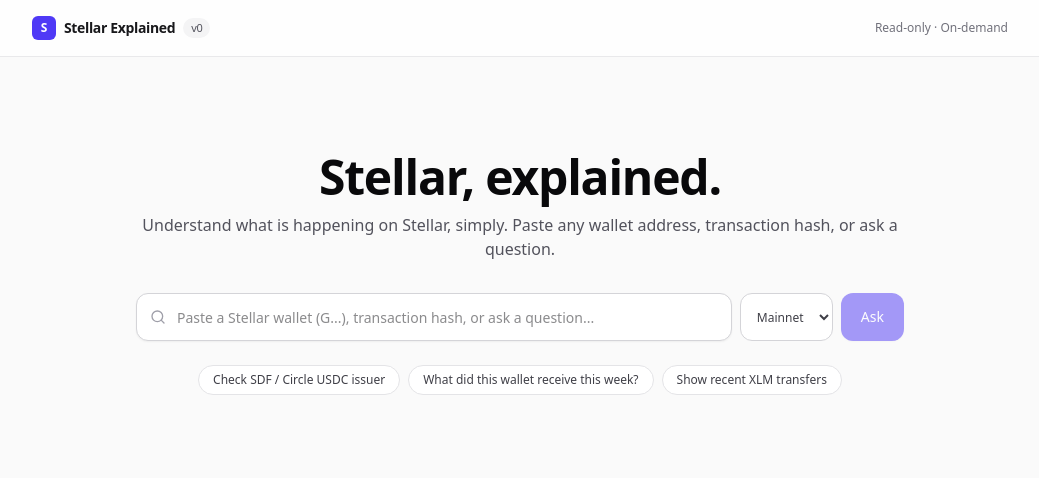
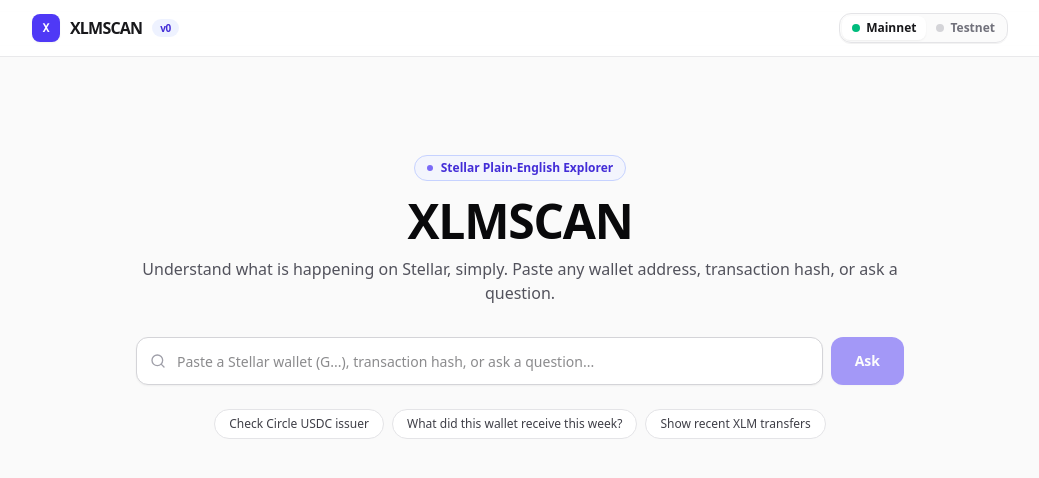
Before and after one commit to starkdevx/XlmScan-Friendly-Stellar-Block-Explorer, a Next.js app: page / in a window 1280 px wide. Shown: the top 478 px of the page, without its empty margins (120-1159 px from the left). Built offline with nearby package versions, Linux system fonts and the light colour scheme.

Commit message:
feat(ui): rename project to XLMSCAN and move network switcher to top bar

```diff
--- a/app/layout.tsx
+++ b/app/layout.tsx
@@ -1,9 +1,11 @@
 import type { Metadata } from "next";
-import Link from "next/link";
+import { Suspense } from "react";
+import { Navbar } from "@/components/Navbar";
+import { NetworkProvider } from "@/components/NetworkContext";
 import "./globals.css";
 
 export const metadata: Metadata = {
-  title: "Stellar Explorer — Ask Stellar Anything",
+  title: "XLMSCAN — Ask Stellar Anything",
   description:
     "Plain-English Stellar blockchain explorer. Look up wallets, transactions, and ask natural-language questions backed by verified on-chain data.",
 };
@@ -16,26 +18,12 @@ export default function RootLayout({
   return (
     <html lang="en">
       <body className="min-h-screen bg-zinc-50 text-zinc-950 dark:bg-zinc-950 dark:text-zinc-50">
-        <header className="sticky top-0 z-30 border-b border-zinc-200/80 bg-white/80 backdrop-blur-md dark:border-zinc-800/80 dark:bg-zinc-950/80">
-          <div className="mx-auto flex h-14 max-w-5xl items-center justify-between px-4 sm:px-6">
-            <Link
-              href="/"
-              className="flex items-center gap-2 text-sm font-semibold tracking-tight text-zinc-900 dark:text-zinc-100"
-            >
-              <span className="inline-flex h-6 w-6 items-center justify-center rounded-md bg-indigo-600 text-xs font-bold text-white">
-                S
-              </span>
-              <span>Stellar Explained</span>
-              <span className="rounded-full bg-zinc-100 px-2 py-0.5 text-[11px] font-medium text-zinc-600 dark:bg-zinc-800 dark:text-zinc-400">
-                v0
-              </span>
-            </Link>
-            <nav className="flex items-center gap-4 text-xs text-zinc-500 dark:text-zinc-400">
-              <span>Read-only · On-demand</span>
-            </nav>
-          </div>
-        </header>
-        <main className="mx-auto max-w-5xl px-4 py-8 sm:px-6">{children}</main>
+        <Suspense fallback={<div className="h-14 border-b border-zinc-200 bg-white" />}>
+          <NetworkProvider>
+            <Navbar />
+            <main className="mx-auto max-w-5xl px-4 py-8 sm:px-6">{children}</main>
+          </NetworkProvider>
+        </Suspense>
       </body>
     </html>
   );
--- a/app/page.tsx
+++ b/app/page.tsx
@@ -2,13 +2,13 @@
 
 import { useState } from "react";
 import type { NaturalLanguageQueryResult } from "@/lib/ai/schemas";
-import type { StellarNetwork } from "@/lib/stellar/validation";
 import { NaturalLanguageResult } from "@/components/NaturalLanguageResult";
 import { SearchBar } from "@/components/SearchBar";
+import { useNetwork } from "@/components/NetworkContext";
 
 const SAMPLE_PROMPTS = [
   {
-    label: "Check SDF / Circle USDC issuer",
+    label: "Check Circle USDC issuer",
     value: "GA5ZSEJYB37JRC5AVCIA5MOP4RHTM335X2KGX3IHOJAPP5RE34K4KZVN",
   },
   {
@@ -24,7 +24,7 @@ const SAMPLE_PROMPTS = [
 ];
 
 export default function HomePage() {
-  const [network, setNetwork] = useState<StellarNetwork>("mainnet");
+  const { network } = useNetwork();
   const [queryResult, setQueryResult] =
     useState<NaturalLanguageQueryResult | null>(null);
   const [contractNotice, setContractNotice] = useState<{
@@ -36,8 +36,12 @@ export default function HomePage() {
   return (
     <div className="mx-auto max-w-3xl py-10 sm:py-16">
       <div className="text-center">
-        <h1 className="text-4xl font-bold tracking-tight text-zinc-950 sm:text-5xl dark:text-zinc-50">
-          Stellar, explained.
+        <div className="inline-flex items-center gap-2 rounded-full border border-indigo-200 bg-indigo-50/60 px-3 py-1 text-xs font-semibold text-indigo-700 dark:border-indigo-900/60 dark:bg-indigo-950/40 dark:text-indigo-300">
+          <span className="h-1.5 w-1.5 rounded-full bg-indigo-600 animate-pulse" />
+          <span>Stellar Plain-English Explorer</span>
+        </div>
+        <h1 className="mt-4 text-4xl font-black tracking-tight text-zinc-950 sm:text-5xl dark:text-zinc-50">
+          XLMSCAN
         </h1>
         <p className="mt-3 text-base text-zinc-600 dark:text-zinc-400">
           Understand what is happening on Stellar, simply. Paste any wallet
@@ -47,10 +51,9 @@ export default function HomePage() {
 
       <div className="mt-8">
         <SearchBar
-          key={seedInput}
+          key={`${seedInput}-${network}`}
           initialValue={seedInput}
           network={network}
-          onNetworkChange={setNetwork}
           onQueryResult={(res) => {
             setContractNotice(null);
             setQueryResult(res);
--- /dev/null
+++ b/components/Navbar.tsx
@@ -0,0 +1,67 @@
+"use client";
+
+import Link from "next/link";
+import { Globe } from "lucide-react";
+import { useNetwork } from "./NetworkContext";
+import type { StellarNetwork } from "@/lib/stellar/validation";
+
+export function Navbar() {
+  const { network, setNetwork } = useNetwork();
+
+  return (
+    <header className="sticky top-0 z-30 border-b border-zinc-200/80 bg-white/85 backdrop-blur-md dark:border-zinc-800/80 dark:bg-zinc-950/85">
+      <div className="mx-auto flex h-14 max-w-5xl items-center justify-between px-4 sm:px-6">
+        <Link
+          href="/"
+          className="flex items-center gap-2.5 text-sm font-bold tracking-tight text-zinc-900 transition hover:opacity-90 dark:text-zinc-100"
+        >
+          <span className="inline-flex h-7 w-7 items-center justify-center rounded-lg bg-indigo-600 font-mono text-xs font-black text-white shadow-xs">
+            X
+          </span>
+          <span className="text-base font-black tracking-tighter">XLMSCAN</span>
+          <span className="rounded-full bg-indigo-50 px-2 py-0.5 text-[10px] font-semibold text-indigo-700 dark:bg-indigo-950 dark:text-indigo-300">
+            v0
+          </span>
+        </Link>
+
+        {/* Network switch in the top bar */}
+        <div className="flex items-center gap-2">
+          <div className="relative inline-flex items-center rounded-xl border border-zinc-200 bg-zinc-50/80 p-0.5 text-xs shadow-2xs dark:border-zinc-800 dark:bg-zinc-900/80">
+            <button
+              type="button"
+              onClick={() => setNetwork("mainnet")}
+              className={`inline-flex items-center gap-1.5 rounded-lg px-2.5 py-1 text-xs font-semibold transition ${
+                network === "mainnet"
+                  ? "bg-white text-zinc-900 shadow-xs dark:bg-zinc-800 dark:text-zinc-100"
+                  : "text-zinc-500 hover:text-zinc-800 dark:text-zinc-400 dark:hover:text-zinc-200"
+              }`}
+            >
+              <span
+                className={`h-2 w-2 rounded-full ${
+                  network === "mainnet" ? "bg-emerald-500" : "bg-zinc-300 dark:bg-zinc-600"
+                }`}
+              />
+              Mainnet
+            </button>
+            <button
+              type="button"
+              onClick={() => setNetwork("testnet")}
+              className={`inline-flex items-center gap-1.5 rounded-lg px-2.5 py-1 text-xs font-semibold transition ${
+                network === "testnet"
+                  ? "bg-white text-zinc-900 shadow-xs dark:bg-zinc-800 dark:text-zinc-100"
+                  : "text-zinc-500 hover:text-zinc-800 dark:text-zinc-400 dark:hover:text-zinc-200"
+              }`}
+            >
+              <span
+                className={`h-2 w-2 rounded-full ${
+                  network === "testnet" ? "bg-amber-500" : "bg-zinc-300 dark:bg-zinc-600"
+                }`}
+              />
+              Testnet
+            </button>
+          </div>
+        </div>
+      </div>
+    </header>
+  );
+}
--- /dev/null
+++ b/components/NetworkContext.tsx
@@ -0,0 +1,62 @@
+"use client";
+
+import React, {
+  createContext,
+  useContext,
+  useEffect,
+  useState,
+  useTransition,
+} from "react";
+import { usePathname, useRouter, useSearchParams } from "next/navigation";
+import type { StellarNetwork } from "@/lib/stellar/validation";
+
+interface NetworkContextValue {
+  network: StellarNetwork;
+  setNetwork: (net: StellarNetwork) => void;
+}
+
+const NetworkContext = createContext<NetworkContextValue>({
+  network: "mainnet",
+  setNetwork: () => {},
+});
+
+export function NetworkProvider({ children }: { children: React.ReactNode }) {
+  const router = useRouter();
+  const pathname = usePathname();
+  const searchParams = useSearchParams();
+  const [, startTransition] = useTransition();
+
+  const urlNetwork =
+    searchParams.get("network") === "testnet" ? "testnet" : "mainnet";
+  const [network, setNetworkState] = useState<StellarNetwork>(urlNetwork);
+
+  useEffect(() => {
+    const netFromUrl =
+      searchParams.get("network") === "testnet" ? "testnet" : "mainnet";
+    setNetworkState(netFromUrl);
+  }, [searchParams]);
+
+  const setNetwork = (newNetwork: StellarNetwork) => {
+    setNetworkState(newNetwork);
+    const params = new URLSearchParams(searchParams.toString());
+    if (newNetwork === "mainnet") {
+      params.delete("network");
+    } else {
+      params.set("network", newNetwork);
+    }
+    const queryString = params.toString();
+    startTransition(() => {
+      router.push(queryString ? `${pathname}?${queryString}` : pathname);
+    });
+  };
+
+  return (
+    <NetworkContext.Provider value={{ network, setNetwork }}>
+      {children}
+    </NetworkContext.Provider>
+  );
+}
+
+export function useNetwork() {
+  return useContext(NetworkContext);
+}
--- a/components/SearchBar.tsx
+++ b/components/SearchBar.tsx
@@ -5,11 +5,11 @@ import { useRouter } from "next/navigation";
 import { Search, Loader2 } from "lucide-react";
 import type { NaturalLanguageQueryResult } from "@/lib/ai/schemas";
 import type { StellarNetwork } from "@/lib/stellar/validation";
+import { useNetwork } from "./NetworkContext";
 
 interface SearchBarProps {
   initialValue?: string;
-  network: StellarNetwork;
-  onNetworkChange?: (network: StellarNetwork) => void;
+  network?: StellarNetwork;
   context?: { address?: string; txHash?: string };
   placeholder?: string;
   onQueryResult?: (result: NaturalLanguageQueryResult) => void;
@@ -18,14 +18,16 @@ interface SearchBarProps {
 
 export function SearchBar({
   initialValue = "",
-  network,
-  onNetworkChange,
+  network: networkProp,
   context,
   placeholder = "Paste a Stellar wallet (G...), transaction hash, or ask a question...",
   onQueryResult,
   onContractNotice,
 }: SearchBarProps) {
   const router = useRouter();
+  const contextNetwork = useNetwork().network;
+  const activeNetwork = networkProp ?? contextNetwork;
+
   const [input, setInput] = useState(initialValue);
   const [loading, setLoading] = useState(false);
   const [error, setError] = useState<string | null>(null);
@@ -42,7 +44,7 @@ export function SearchBar({
       const searchRes = await fetch("/api/search", {
         method: "POST",
         headers: { "Content-Type": "application/json" },
-        body: JSON.stringify({ input: trimmed, network }),
+        body: JSON.stringify({ input: trimmed, network: activeNetwork }),
       });
       const searchData = await searchRes.json();
 
@@ -68,7 +70,7 @@ export function SearchBar({
         headers: { "Content-Type": "application/json" },
         body: JSON.stringify({
           question: trimmed,
-          network,
+          network: activeNetwork,
           context,
         }),
       });
@@ -108,25 +110,10 @@ export function SearchBar({
           />
         </div>
 
-        <div className="flex items-center gap-2">
-          {onNetworkChange && (
-            <select
-              value={network}
-              onChange={(e) =>
-                onNetworkChange(e.target.value as StellarNetwork)
-              }
-              aria-label="Stellar network"
-              className="h-12 rounded-xl border border-zinc-300 bg-white px-3 text-xs font-medium text-zinc-700 outline-none dark:border-zinc-700 dark:bg-zinc-900 dark:text-zinc-300"
-            >
-              <option value="mainnet">Mainnet</option>
-              <option value="testnet">Testnet</option>
-            </select>
-          )}
-
         <button
           type="submit"
           disabled={loading || !input.trim()}
-            className="inline-flex h-12 items-center justify-center gap-2 rounded-xl bg-indigo-600 px-5 text-sm font-medium text-white shadow-xs transition hover:bg-indigo-500 disabled:cursor-not-allowed disabled:opacity-50"
+          className="inline-flex h-12 items-center justify-center gap-2 rounded-xl bg-indigo-600 px-6 text-sm font-semibold text-white shadow-xs transition hover:bg-indigo-500 disabled:cursor-not-allowed disabled:opacity-50"
         >
           {loading ? (
             <>
@@ -137,7 +124,6 @@ export function SearchBar({
             <span>Ask</span>
           )}
         </button>
-        </div>
       </form>
 
       {error && (
--- a/package.json
+++ b/package.json
@@ -1,5 +1,5 @@
 {
-  "name": "stellar-explorer",
+  "name": "xlmscan",
   "version": "0.1.0",
   "private": true,
   "scripts": {
```
Also changed, not shown: 1 other file (tests, documents, lock files or other folders). Lines whose indentation alone changed are shown as unchanged.
